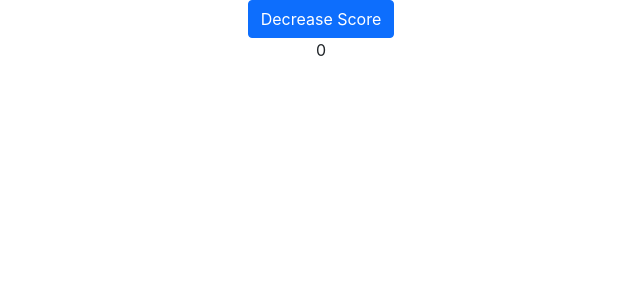
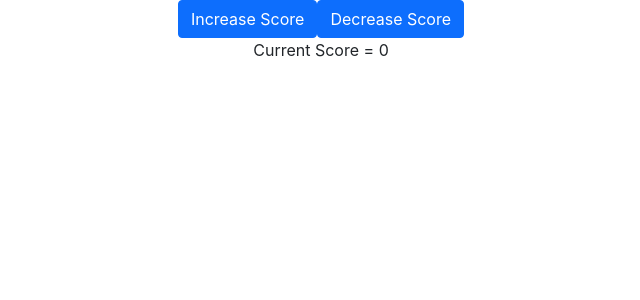
Before and after one commit to Pink-Hat-Hacker/team-17-scorer, a React (Create React App) app: page / in a window 1280 px wide. Shown: the top 300 px of the page, without its empty margins (319-959 px from the left). Built offline with nearby package versions, Linux system fonts and the light colour scheme.

Commit message:
Finsihed the Increase Button

```diff
--- a/src/App.tsx
+++ b/src/App.tsx
@@ -9,10 +9,15 @@ function App(): JSX.Element {
         setCurrentScore(currentScore - 1);
     }
 
+    function increaseScore() {
+        setCurrentScore(currentScore + 1);
+    }
+
     return (
         <div className="App">
+            <Button onClick={increaseScore}>Increase Score</Button>
             <Button onClick={decreaseScore}>Decrease Score</Button>
-            <div>{currentScore}</div>
+            <div>Current Score = {currentScore}</div>
         </div>
     );
 }
```
